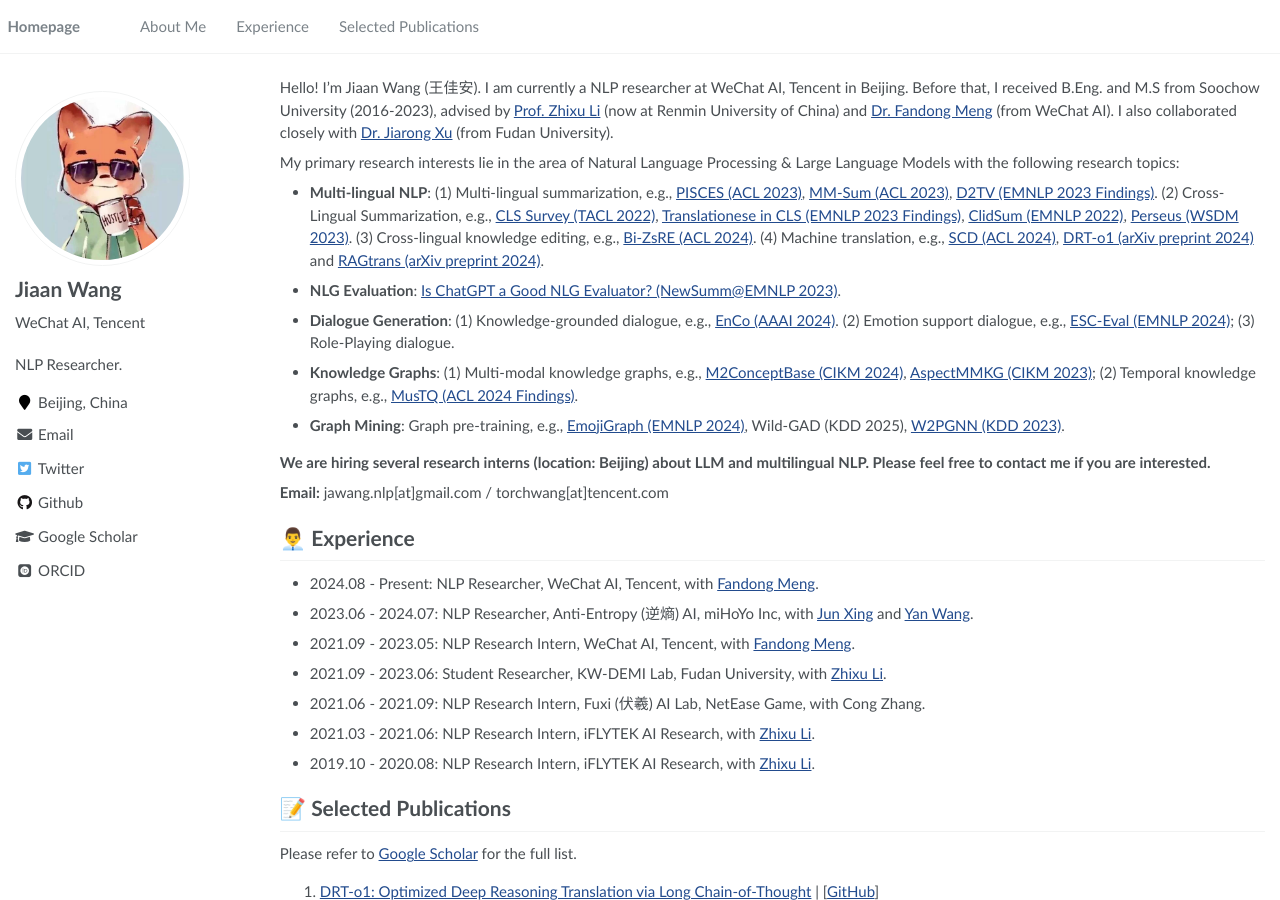
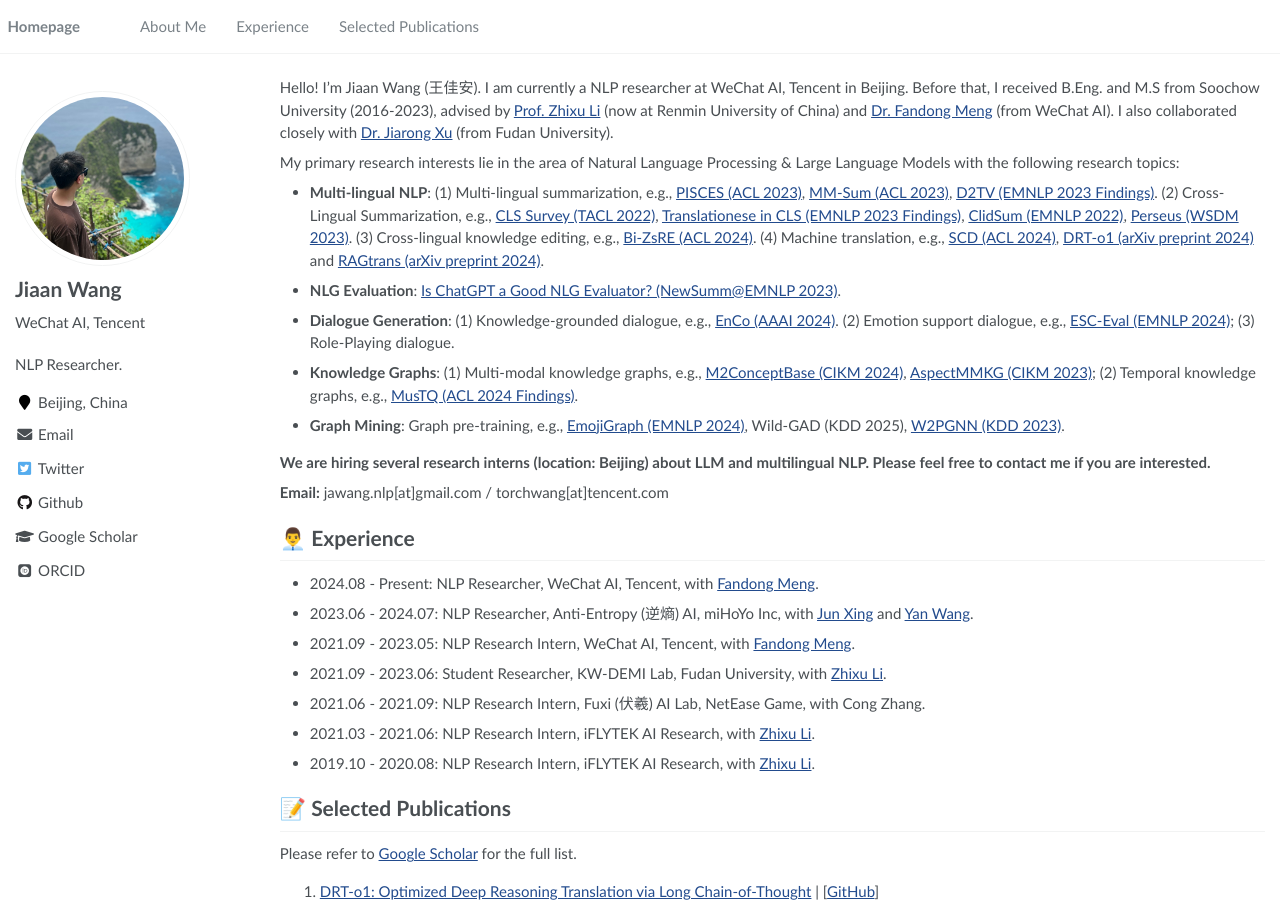
Before and after one commit to JiaanWang-academic/JiaanWang-academic.github.io, a Jekyll site: the page built from _pages/about.md, in a window 1280 px wide and 900 px high. Built offline with Jekyll 4.4.1, drawn with Linux system fonts in a browser that asks for light colours; some web fonts are replaced.

Commit message:
Update _config.yml

```diff
--- a/_config.yml
+++ b/_config.yml
@@ -25,7 +25,7 @@ baidu_site_verification  :
 # Site Author
 author:
   name             : "Jiaan Wang"
-  avatar           : "images/me.jpeg"
+  avatar           : "images/torchwang.jpg"
   bio              : "WeChat AI, Tencent"
   location         : "Beijing, China"
   employer         :
```
